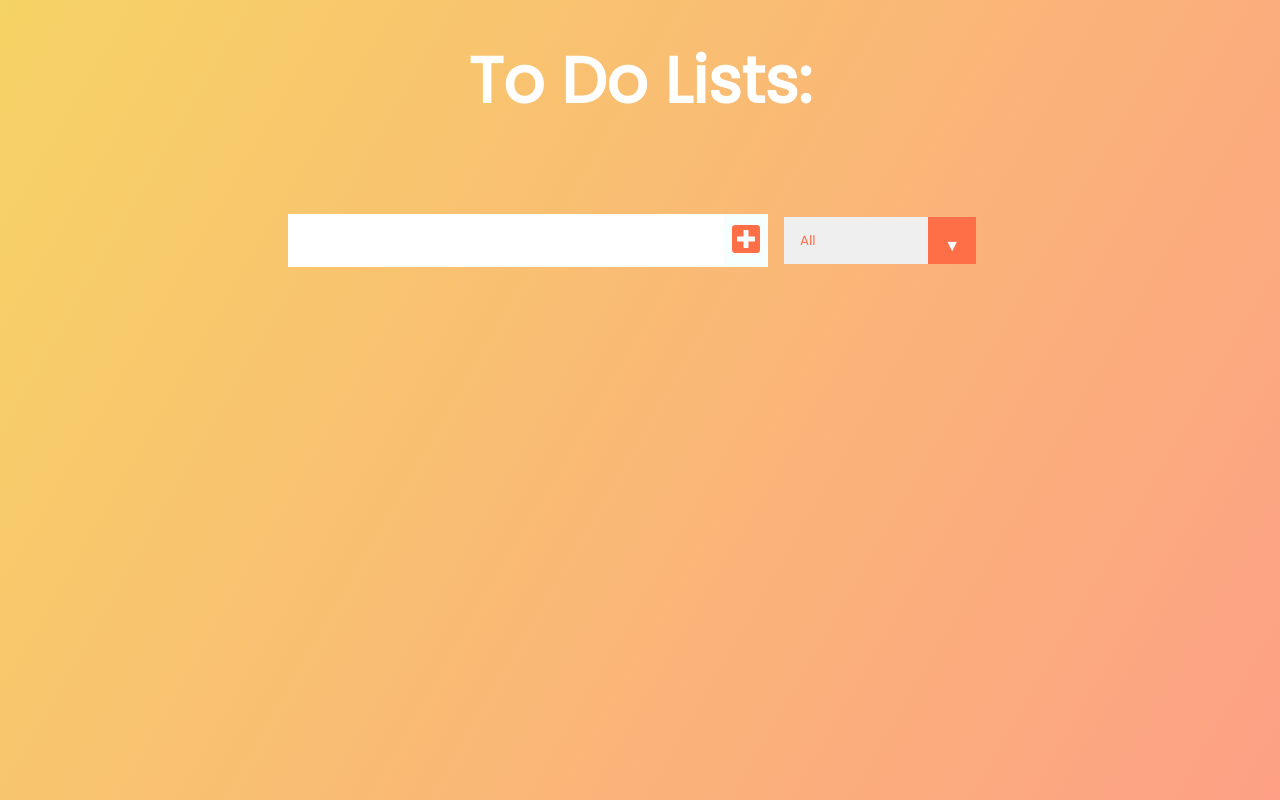
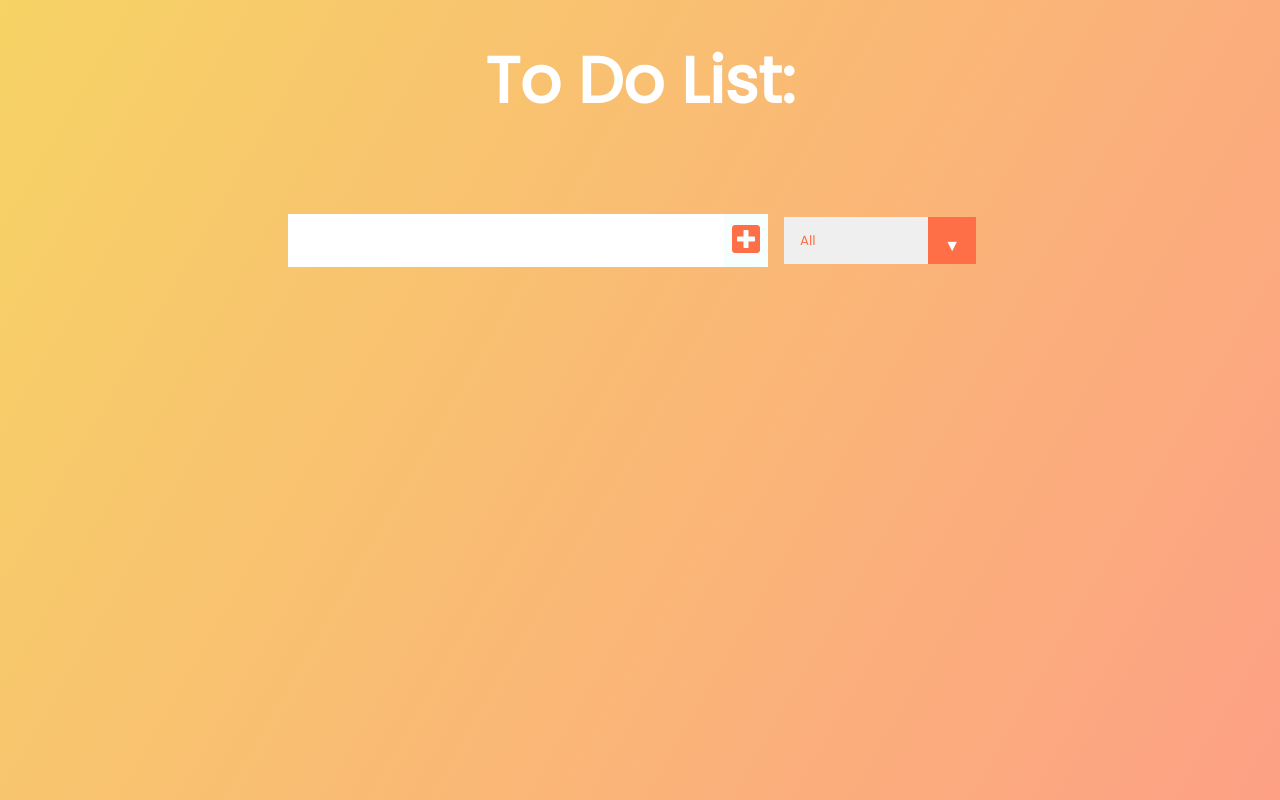
Before and after one commit to mi6gy/react_ToDoList, a React (Create React App) app: page / in a window 1280 px wide. Built offline with nearby package versions, Linux system fonts and the light colour scheme.

Commit message:
spelling error

```diff
--- a/src/App.js
+++ b/src/App.js
@@ -50,7 +50,7 @@ function App() {
   return (
     <div className="App">
       <header>
-        <h1>To Do Lists:</h1>
+        <h1>To Do List:</h1>
       </header>
       <Form todos={todos}
         setTodos={setTodos}
```
Also changed, not shown: 1 other file (tests, documents, lock files or other folders).
